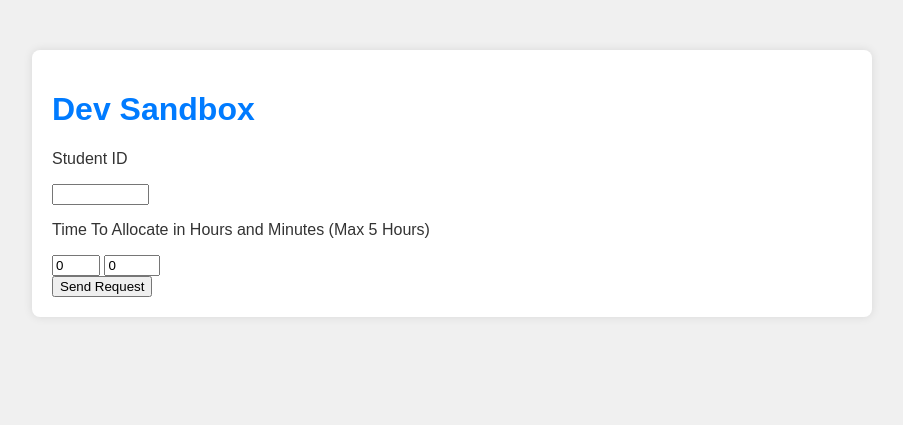
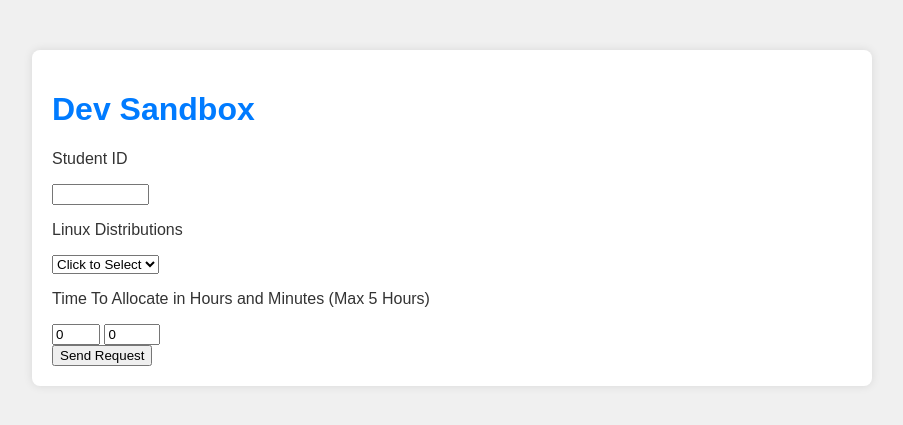
Before and after one commit to SatireSage/dev_sandbox, a Flask app: page /setup in a window 1280 px wide. Shown: the top 425 px of the page, without its empty margins (188-1091 px from the left). Run offline with Flask 3, Linux system fonts and the light colour scheme.

Commit message:
Added a drop down menu with differnet linux distributions to choose from. Also added a warning if none is selected.

```diff
--- a/src/app.py
+++ b/src/app.py
@@ -12,6 +12,10 @@ def setup():
         ## Temporarily just grabbing data locally here, remove comment when SSH credentials is implemented
         studentID = request.form.get('studentID')
         allocationTime = int(request.form.get('allocationTimeHours'))*60 + int(request.form.get('allocationTimeMinutes'))
+        linuxDistribution = request.form.get('linuxDistributions')
+
+        if linuxDistribution == "None":
+            return render_template('setup.html', warning='Must select a linux distribution')
 
         if allocationTime > 300:
             return render_template('setup.html', warning='Maximum Allocation Time is 5 Hours')
--- a/src/templates/setup.html
+++ b/src/templates/setup.html
@@ -28,6 +28,14 @@
             <p>{{warning}}</p>
             <p>Student ID</p>
             <input type="number" name="studentID" min="301000000" max="301999999" step="1" inputmode="numeric" class="studentIDInput">
+            <p>Linux Distributions</p>
+            <select name="linuxDistributions">
+                <option value="None">Click to Select</option>
+                <option value="Debian">Debian</option>
+                <option value="Ubuntu">Ubuntu</option>
+                <option value="Alpine">Alpine</option>
+                <option value="CentOS">CentOS</option>
+            </select>
             <p>Time To Allocate in Hours and Minutes (Max 5 Hours)</p>
             <div>
                 <input type="number" name="allocationTimeHours" min="0" max="5" step="1" value="0">
```
